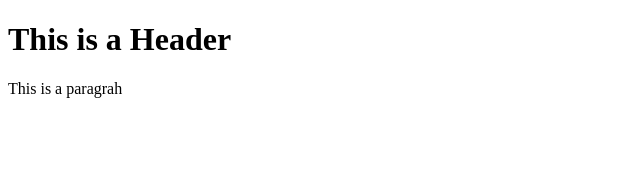
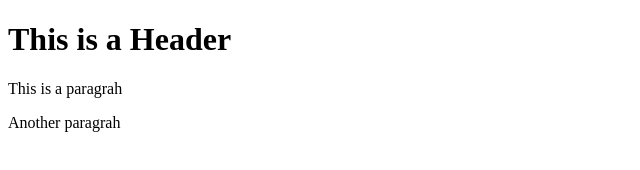
Before and after one commit to chelseycontrades/git-test, a plain HTML site: page index.html in a window 1280 px wide. Shown: the whole page, without its empty margins (0-640 px from the left). Drawn offline with Linux system fonts and the light colour scheme.

Commit message:
third commit

```diff
--- a/index.html
+++ b/index.html
@@ -3,5 +3,6 @@
     <body>
         <h1> This is a Header</h1>
         <p>This is a paragrah</p>
+        <p> Another paragrah</p>
     </body>
 </html>
```
